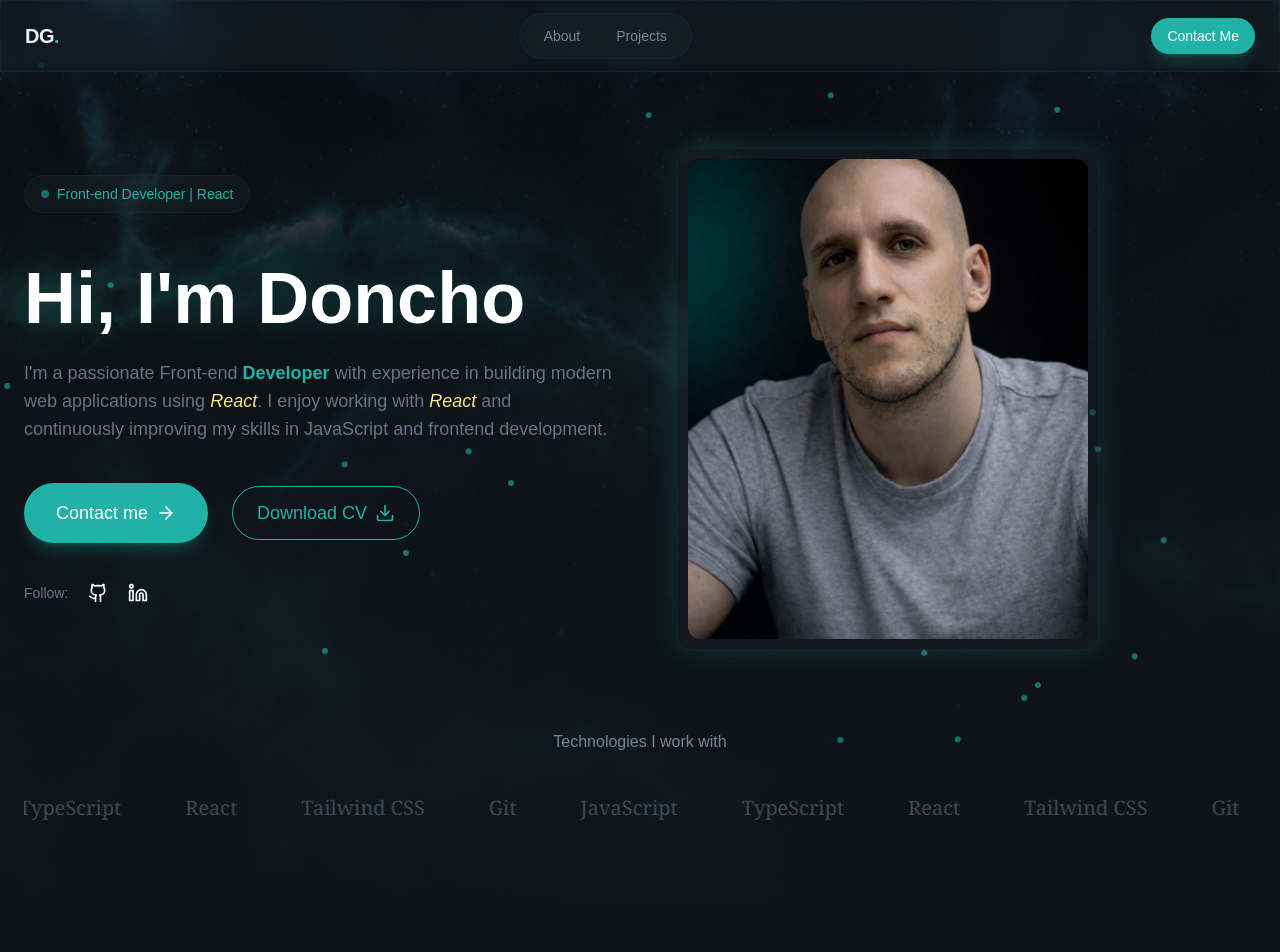
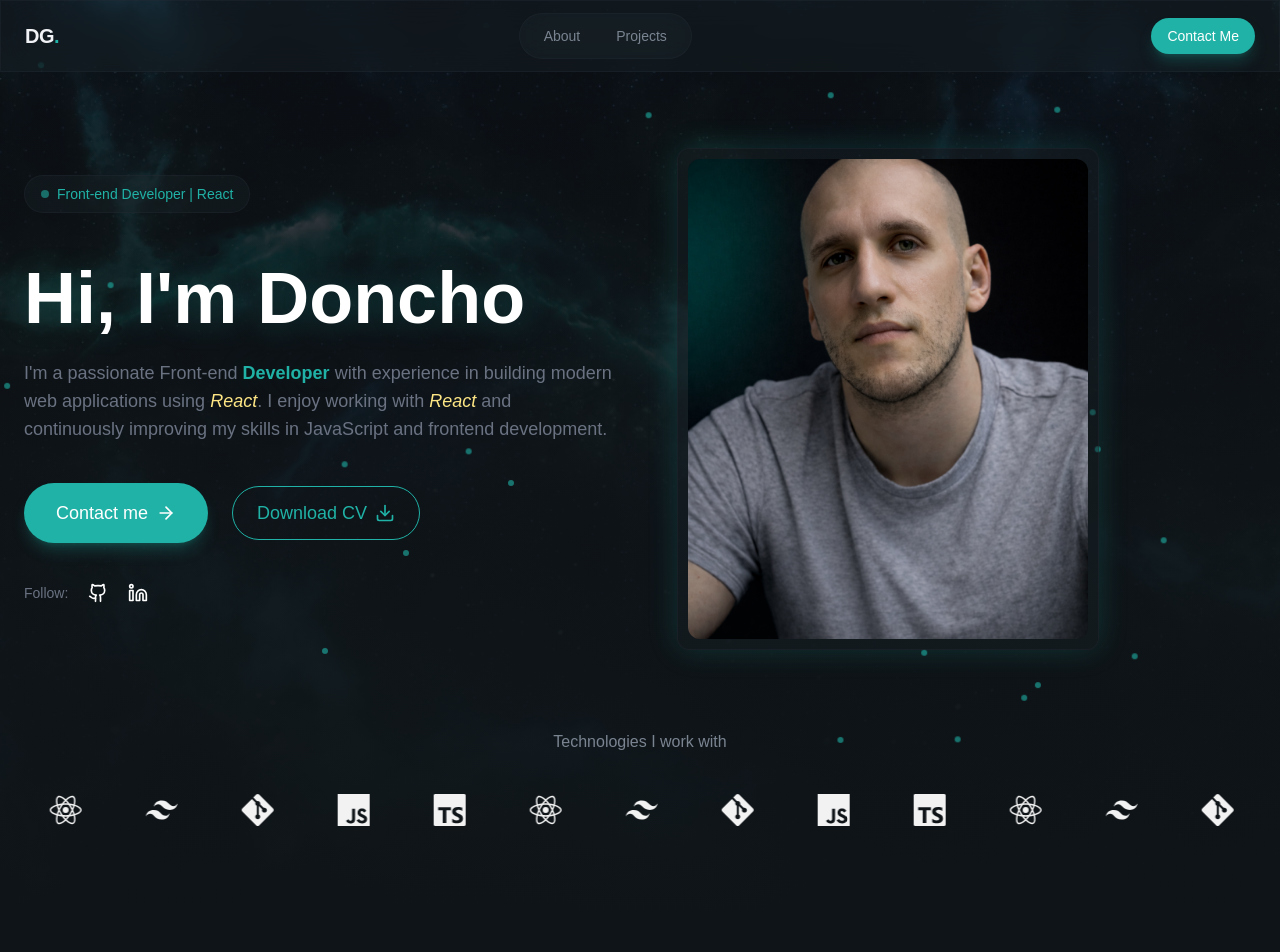
Before and after one commit to JSX-Learning-Path/My-Personal-Portfolio-JSX-Tailwindcss, a React (Vite) app in the folder portfolio/: page / in a window 1280 px wide. Shown: the top 952 px of the page. Built offline with nearby package versions, Linux system fonts and the light colour scheme.

Commit message:
Refactor skills representation to include icons in Hero section

```diff
--- a/portfolio/src/data/skills.js
+++ b/portfolio/src/data/skills.js
@@ -1,9 +1,16 @@
+import {
+  SiJavascript,
+  SiTypescript,
+  SiReact,
+  SiTailwindcss,
+  SiGit,
+} from "react-icons/si";
 const skills = [
-  "JavaScript",
-  "TypeScript",
-  "React",
-  "Tailwind CSS",
-  "Git",
+  { name: "JavaScript", icon: SiJavascript },
+  { name: "TypeScript", icon: SiTypescript },
+  { name: "React", icon: SiReact },
+  { name: "Tailwind CSS", icon: SiTailwindcss },
+  { name: "Git", icon: SiGit },
 ];
 
 export default skills;
--- a/portfolio/src/sections/Hero.jsx
+++ b/portfolio/src/sections/Hero.jsx
@@ -120,13 +120,19 @@ function Hero() {
           </p>
           <div className="relative overflow-hidden">
             <div className="flex animation-marquee">
-              {[...skills, ...skills, ...skills].map((skill, idx) => (
-                <div key={idx} className="flex-shrink-0 px-8 py-4">
-                  <span className="text-xl font-serif text-muted-foreground/50 hover:text-muted-foreground transition-colors">
-                    {skill}
-                  </span>
-                </div>
-              ))}
+              {[...skills, ...skills, ...skills].map((skill, index) => {
+                const Icon = skill.icon;
+                return (
+                  <div key={index} className="flex-shrink-0 px-8 py-4">
+                    {/* <span className="text-xl font-serif text-muted-foreground/50 hover:text-muted-foreground transition-colors"> */}
+                    <Icon
+                      className="grayscale hover:grayscale-0 transition-all duration-300"
+                      size={32}
+                    />
+                    {/* </span> */}
+                  </div>
+                );
+              })}
             </div>
           </div>
         </div>
```
